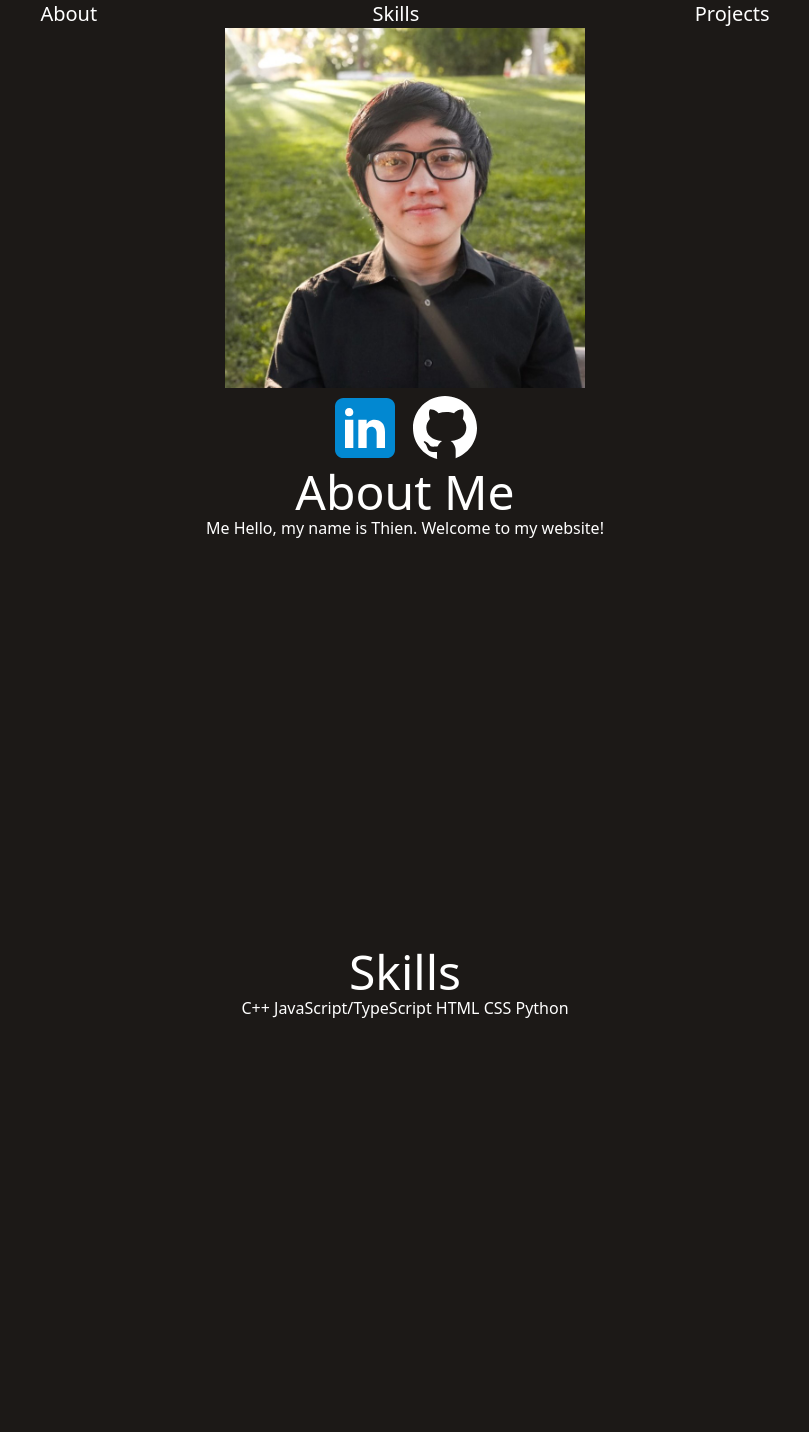
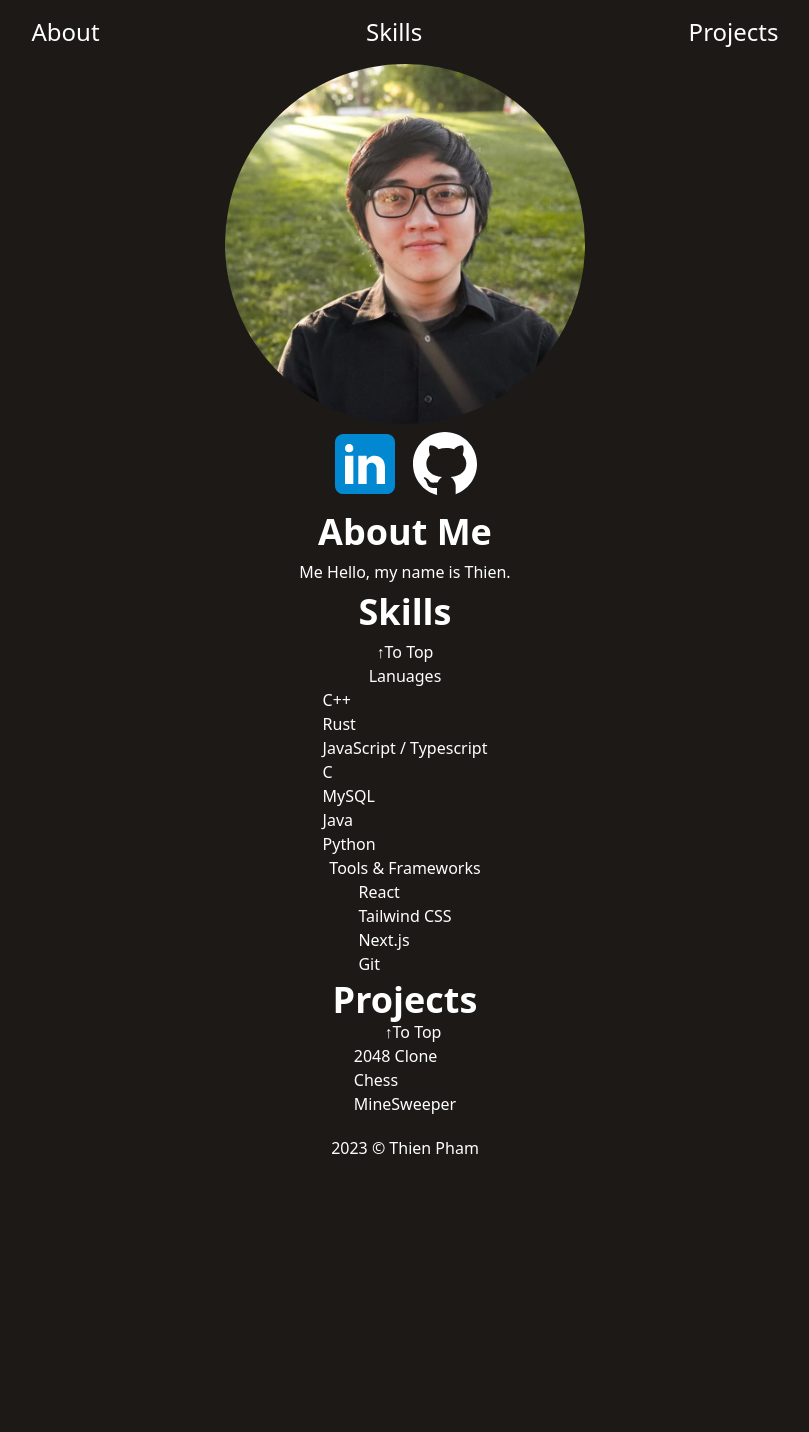
Before and after one commit to ThienTheCreator/portfolio, a Next.js app: page / in a window 1280 px wide. Shown: the top 1432 px of the page, without its empty margins (235-1044 px from the left). After the commit the page ends 1176 px from the top, so only its background shows below. Built offline with nearby package versions, Linux system fonts and the light colour scheme.

Commit message:
edited layout of the website

```diff
--- a/pages/_document.tsx
+++ b/pages/_document.tsx
@@ -4,7 +4,7 @@ export default function Document() {
   return (
     <Html lang="en">
       <Head />
-      <body className="backgroundColor">
+      <body className="backgroundColor text-white">
         <Main />
         <NextScript />
       </body>
--- a/pages/index.tsx
+++ b/pages/index.tsx
@@ -9,6 +9,9 @@ const Picture = () => (
     height={360}
     width={360}
     alt="picture"
+    style={{
+      borderRadius: "50%"
+    }}
   />
 );
 const LinkedInIcon = () => (
@@ -29,10 +32,35 @@ const GithubLight = () => (
   />
 );
 
+const skillsList = {
+  lanuages: [
+    "C++",
+    "Rust",
+    "JavaScript / Typescript",
+    "C",
+    "MySQL",
+    "Java",
+    "Python"
+  ],
+  toolsFrameworks: [
+    "React",
+    "Tailwind CSS",
+    "Next.js",
+    "Git",
+  ]
+}
+
+const projectsList = [
+  "2048 Clone",
+  "Chess",
+  "MineSweeper"
+]
+
 export default function Home() {
-  const firstItemRef = useRef<HTMLHeadingElement>(null);
-  const secondItemRef = useRef<HTMLHeadingElement>(null);
-  const thirdItemRef = useRef<HTMLHeadingElement>(null);
+  const topRef = useRef<HTMLHeadingElement>(null);
+  const aboutRef = useRef<HTMLHeadingElement>(null);
+  const skillsRef = useRef<HTMLHeadingElement>(null);
+  const projectsRef = useRef<HTMLHeadingElement>(null);
   return (
     <>
       <Head>
@@ -41,11 +69,12 @@ export default function Home() {
         <meta name="viewport" content="width=device-width, initial-scale=1" />
         <link rel="icon" href="/favicon.ico" />
       </Head>
-      <main className="text-white">
-        <nav className="flex flex-row justify-evenly text-xl">
-          <button onClick={() => firstItemRef.current?.scrollIntoView()}>About</button>
-          <button onClick={() => secondItemRef.current?.scrollIntoView()}>Skills</button>
-          <button onClick={() => thirdItemRef.current?.scrollIntoView()}>Projects</button>
+      <main>
+        <h1 ref={topRef}></h1>
+        <nav className="flex flex-row justify-evenly text-2xl my-4">
+          <button onClick={() => aboutRef.current?.scrollIntoView({ behavior: "smooth" })}>About</button>
+          <button onClick={() => skillsRef.current?.scrollIntoView({ behavior: "smooth" })}>Skills</button>
+          <button onClick={() => projectsRef.current?.scrollIntoView({ behavior: "smooth" })}>Projects</button>
         </nav>
         <div className="centerItems">
           <div className="centerItems">
@@ -58,32 +87,39 @@ export default function Home() {
                 <GithubLight />
               </Link>
             </div>
-            <h1 ref={firstItemRef}>
+            <h1 ref={aboutRef} className="my-2">
               About Me
             </h1>
             <p>
-              Me Hello, my name is Thien. Welcome to my website!
+              Me Hello, my name is Thien.
             </p>
-            <div></div>
-            <br/><br/><br/><br/><br/><br/><br/><br/><br/><br/><br/><br/><br/><br/><br/><br/><br/>
           </div>
           <div className="centerItems">
-            <h1 ref={secondItemRef}>Skills</h1>
-            C++
-            JavaScript/TypeScript
-            HTML
-            CSS
-            Python
+            <h1 ref={skillsRef} className="my-2">Skills</h1>
+            <button onClick={() => topRef.current?.scrollIntoView({ behavior: "smooth" })}>↑To Top</button>
+            <h2>Lanuages</h2>
+            <ul>
+              {skillsList.lanuages.map((item) => <li>{item}</li>)}
+            </ul>
+            <h2>Tools & Frameworks</h2>
+            <ul>
+              {skillsList.toolsFrameworks.map((item) => <li>{item}</li>)}
+            </ul>
           </div>
-          <br/><br/><br/><br/><br/><br/><br/><br/><br/><br/><br/><br/><br/><br/><br/><br/><br/>
-          <div className="centerItems">
-            <h1 ref={thirdItemRef}>Projects</h1>
-            Chess
-            Music
+          <div className="centerItems my-1">
+            <h1 ref={projectsRef}>Projects</h1>
+            <button className="ml-4" onClick={() => topRef.current?.scrollIntoView({ behavior: "smooth", block: "center" })}>↑To Top</button>
+            <ul>
+              {projectsList.map((item) => <li>{item}</li>)}
+            </ul>
           </div>
-          <br/><br/><br/><br/><br/><br/><br/><br/><br/><br/><br/><br/><br/><br/><br/><br/><br/>
         </div>
       </main>
+      <footer>
+        <div className="centerItems my-4">
+          2023 © Thien Pham
+        </div>
+      </footer>
     </>
   )
 }
--- a/styles/globals.css
+++ b/styles/globals.css
@@ -2,7 +2,7 @@
 
 @layer base {
   h1 {
-    @apply text-5xl;
+    @apply text-4xl font-bold;
   }
 }
 
```
